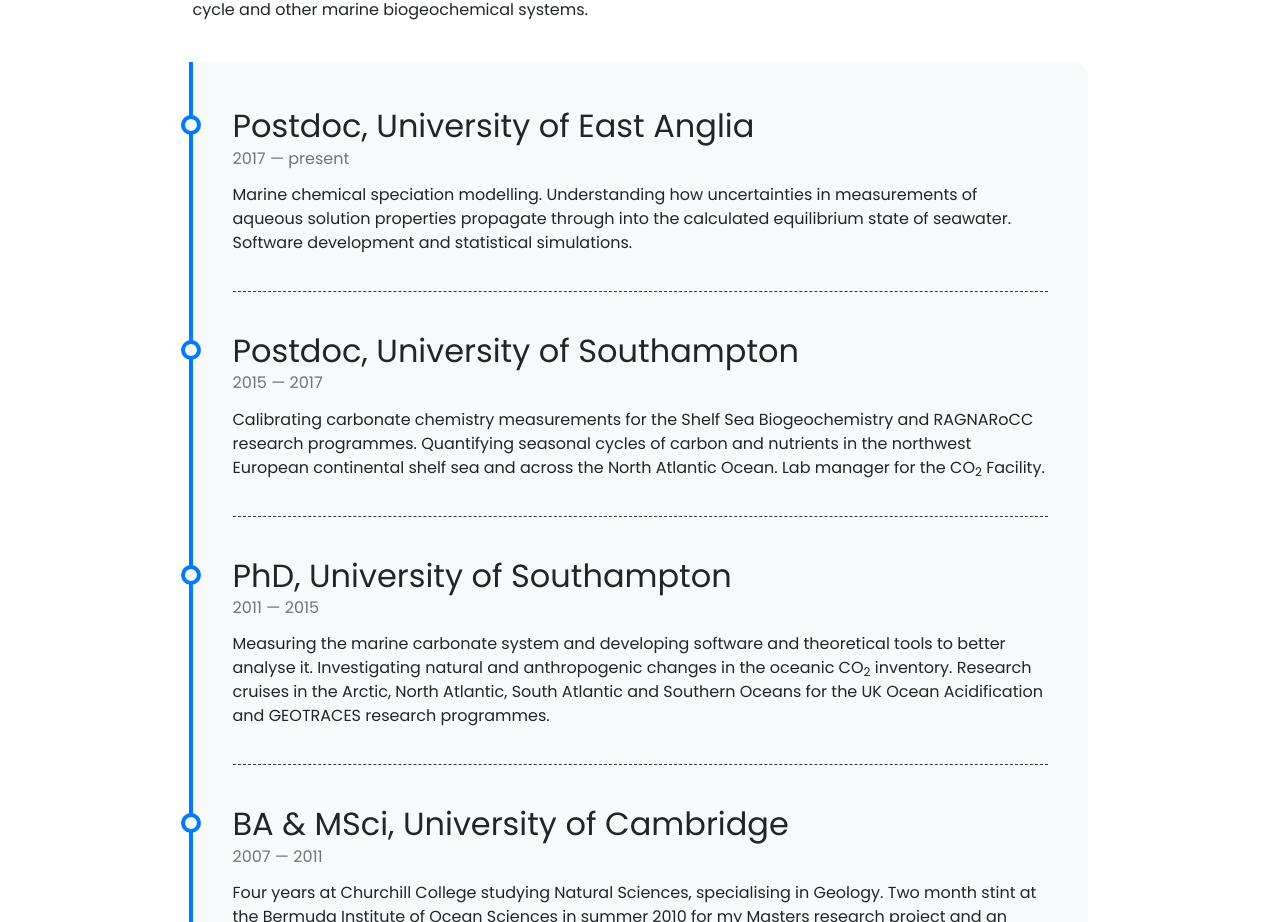
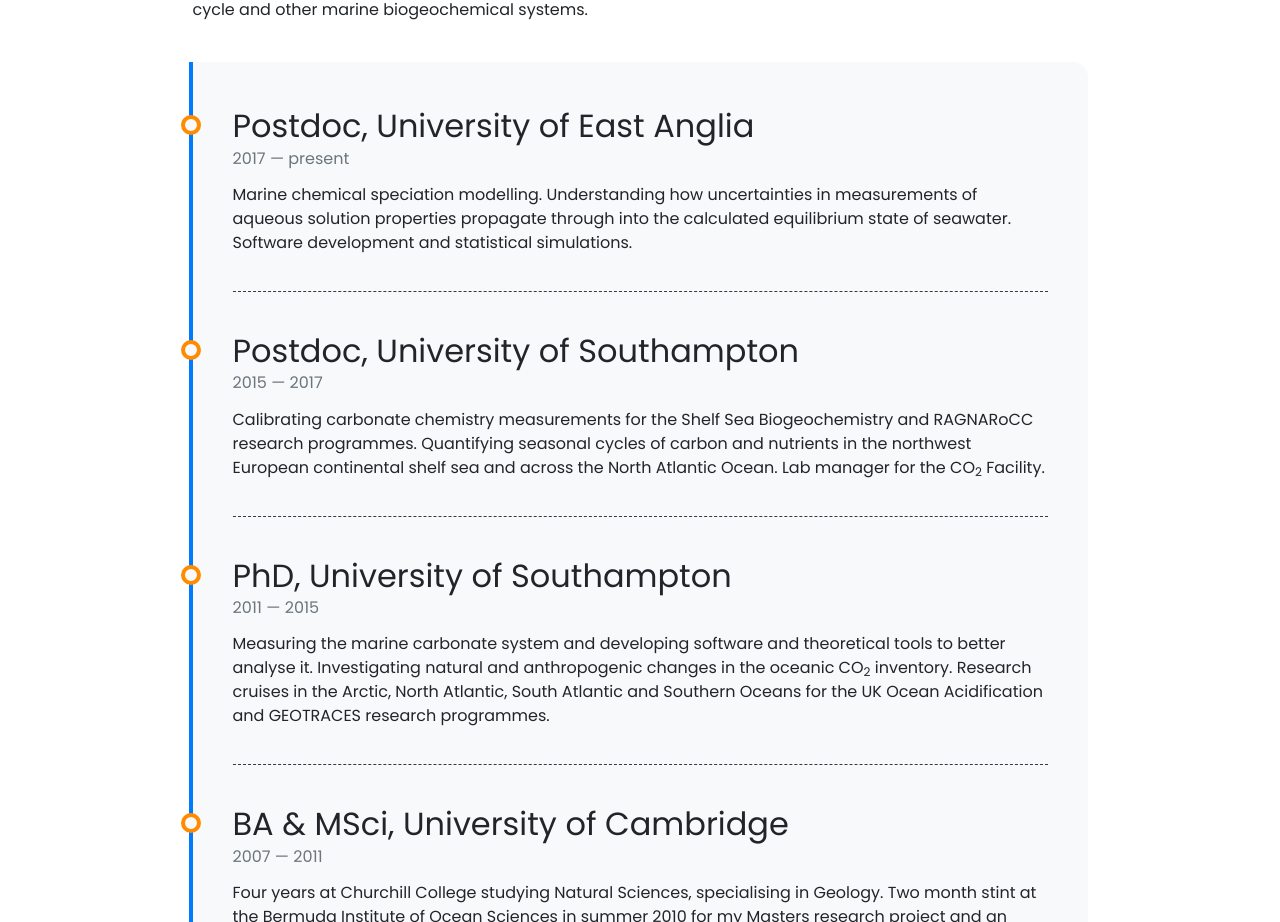
Before and after one commit to mvdh7/mvdh7.github.io, a Jekyll site: the page built from pages/about.md, in a window 1280 px wide. Shown: the part 284-1206 px from the top of the page. Built offline with Jekyll 4.4.1, drawn with Linux system fonts in a browser that asks for light colours; nearby versions of some CDN libraries; comment, search, counter and statistics services are not loaded.

Commit message:
Try orange

```diff
--- a/_sass/_timeline.scss
+++ b/_sass/_timeline.scss
@@ -24,7 +24,7 @@
 			width: 20px;
 			height: 20px;
 			border-radius: 50%;
-			border: 4px solid $primary;
+			border: 4px solid $orange;
 			background-color: $light;
 			position: absolute;
 			left: -12px;
--- a/_sass/_variables.scss
+++ b/_sass/_variables.scss
@@ -6,5 +6,6 @@
 $danger:    #dc3545;
 $light:     #f8f9fa;
 $dark:      #343a40;
+$orange:    #ff8c00;
 
 $rounded-borders: 15px;
```
